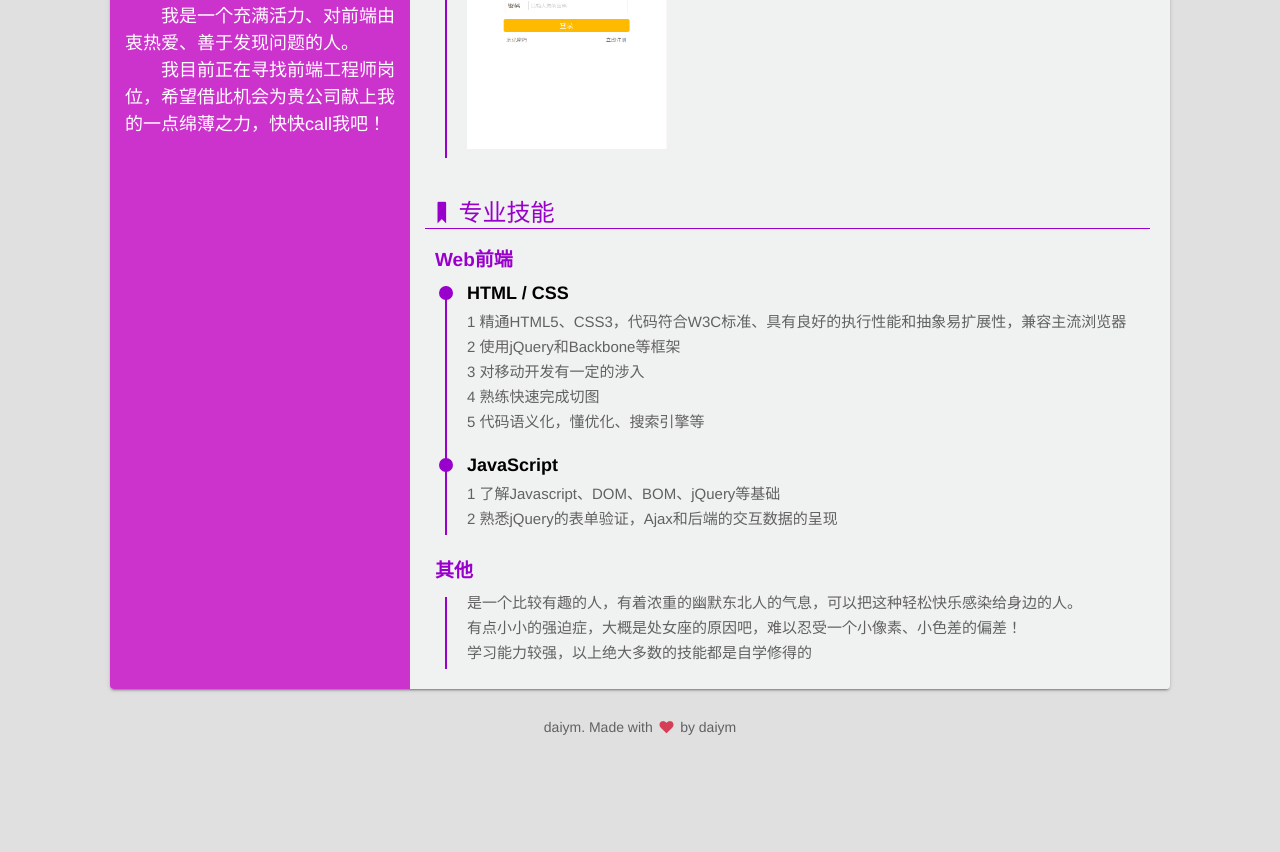
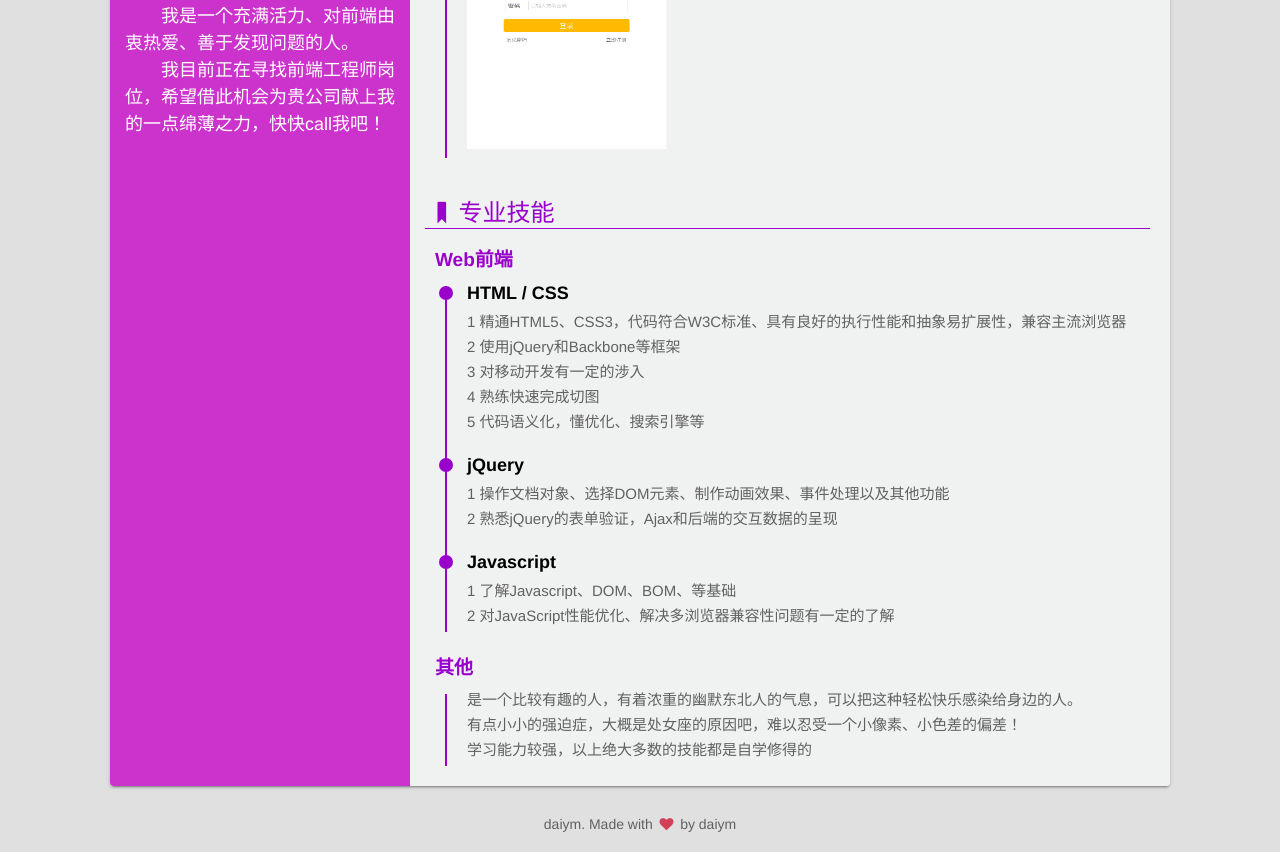
Before and after one commit to daiym/daiym.github.io, a website: page daiym/index.html in a window 1280 px wide. Shown: the part 828-1680 px from the top of the page. Before the commit the page ends 1583 px from the top, so only its background shows below. Drawn offline with Linux system fonts and the light colour scheme.

Commit message:
Add files via upload

```diff
--- a/daiym/index.html
+++ b/daiym/index.html
@@ -124,9 +124,15 @@
                         </li>
                         <li>
                             <div class="circle"></div>
-                            <h4>JavaScript</h4>
-                            <p>1 了解Javascript、DOM、BOM、jQuery等基础</p>
+                            <h4>jQuery</h4>
+                            <p>1 操作文档对象、选择DOM元素、制作动画效果、事件处理以及其他功能</p>
                             <p>2 熟悉jQuery的表单验证，Ajax和后端的交互数据的呈现</p>
+                        </li>
+                        <li>
+                            <div class="circle"></div>
+                            <h4>Javascript</h4>
+                            <p>1 了解Javascript、DOM、BOM、等基础</p>
+                            <p>2 对JavaScript性能优化、解决多浏览器兼容性问题有一定的了解</p>
                         </li>
                     </ul>
                     <h3>其他</h3>
```
